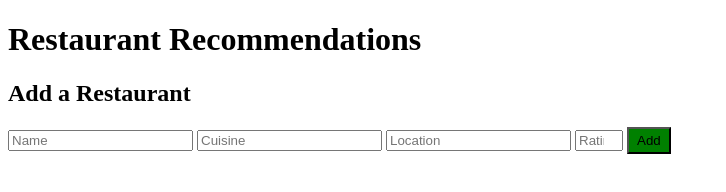
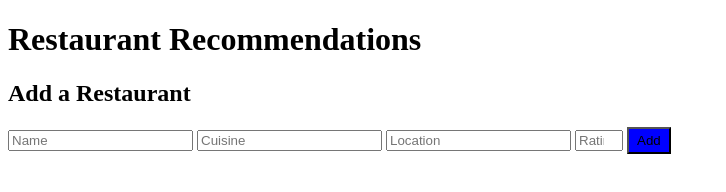
Before and after one commit to s222337266/restaurant-recommendation-app, a website: page public/index.html in a window 1280 px wide. Shown: the whole page, without its empty margins (0-726 px from the left). Drawn offline with Linux system fonts and the light colour scheme; no server answers.

```diff
--- a/public/index.html
+++ b/public/index.html
@@ -42,7 +42,7 @@
         <input type="text" id="cuisine" placeholder="Cuisine" required />
         <input type="text" id="location" placeholder="Location" required />
         <input type="number" id="rating" placeholder="Rating" required min="1" max="5" />
-        <button type="submit" style="background-color:green; padding: 4px 8px;">Add</button>
+        <button type="submit" style="background-color:blue; padding: 4px 8px;">Add</button>
     </form>
 </body>
 </html>
```
